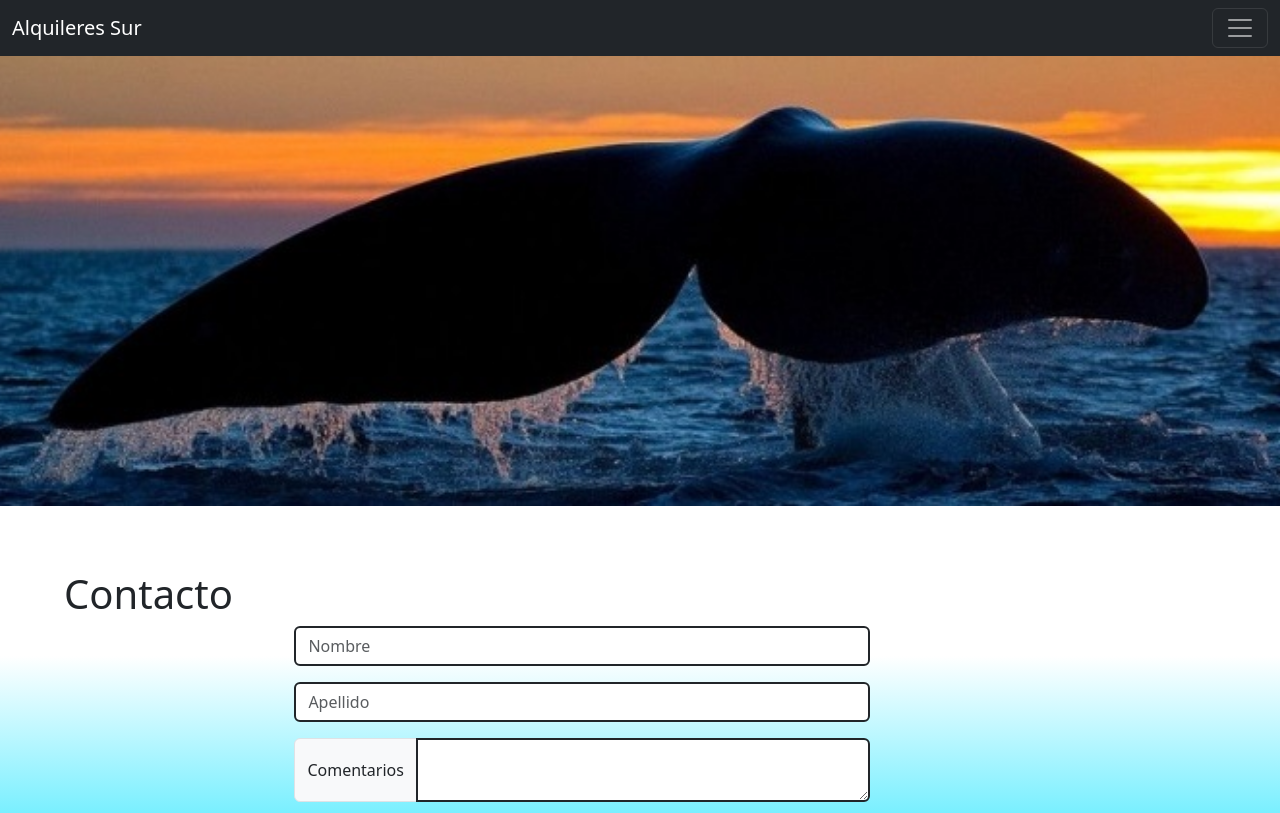
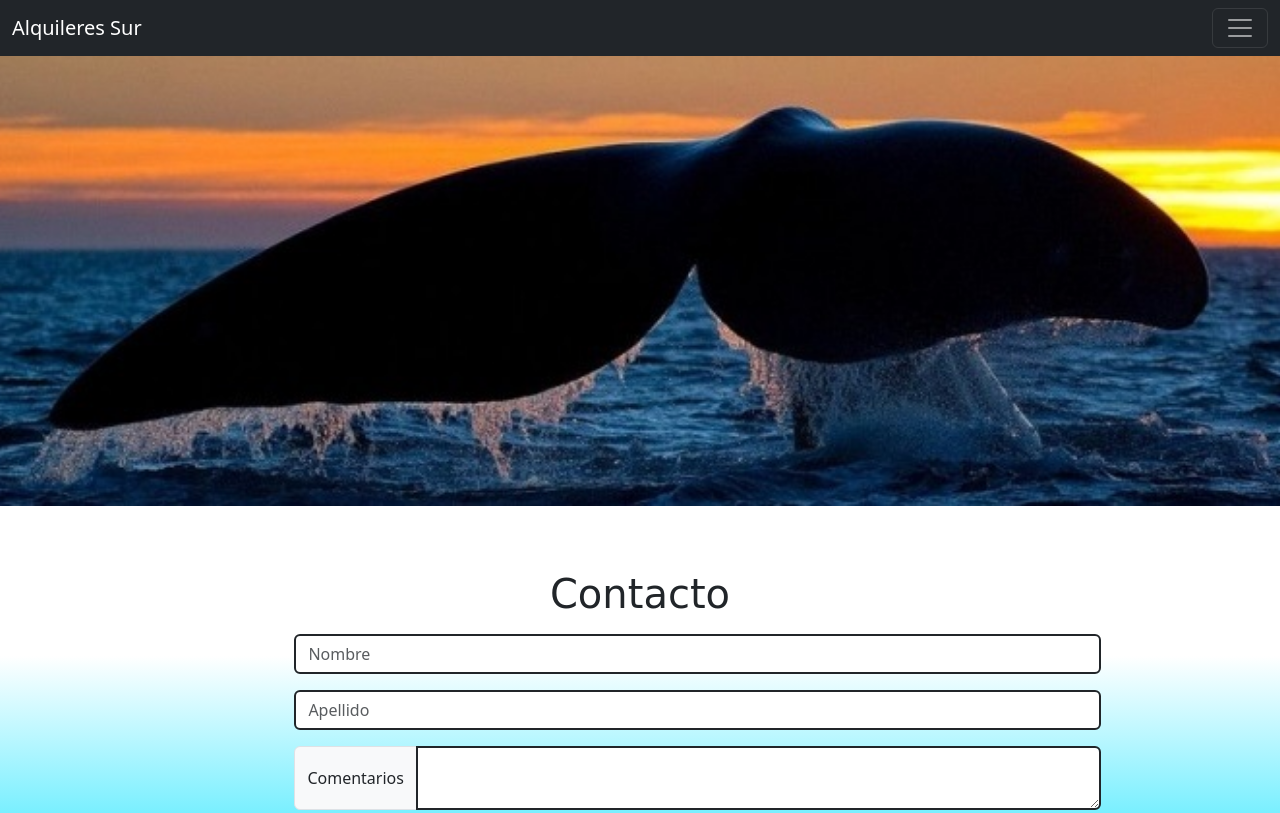
Before and after one commit to maticabrera7/Pre-entrega2-mati-cabrera, a website: page contacto.html in a window 1280 px wide. Shown: the top 813 px of the page. Drawn offline with nearby package versions, Linux system fonts and the light colour scheme.

Commit message:
le di forma a los h1

```diff
--- a/contacto.html
+++ b/contacto.html
@@ -58,7 +58,7 @@
 
       <section class="background">
         <section class="contacto">
-       <h1>Contacto</h1>
+       <h1 class="mb-3">Contacto</h1>
             <form action=""><!--formularios-->
 
               <div class="input-group mb-3">
--- a/scss/style.scss
+++ b/scss/style.scss
@@ -136,6 +136,14 @@ footer{
 	border: 2px solid;
 }
 
+h1{
+	font-family: $fontstyleIcursive;
+	text-align: center
+}
+
+.input-group{
+	width: 70%
+}
 
 
 @import "partials/conitionals";
```
Also changed, not shown: index.html (+1 -1 lines), css/style.css, 1 other file.
